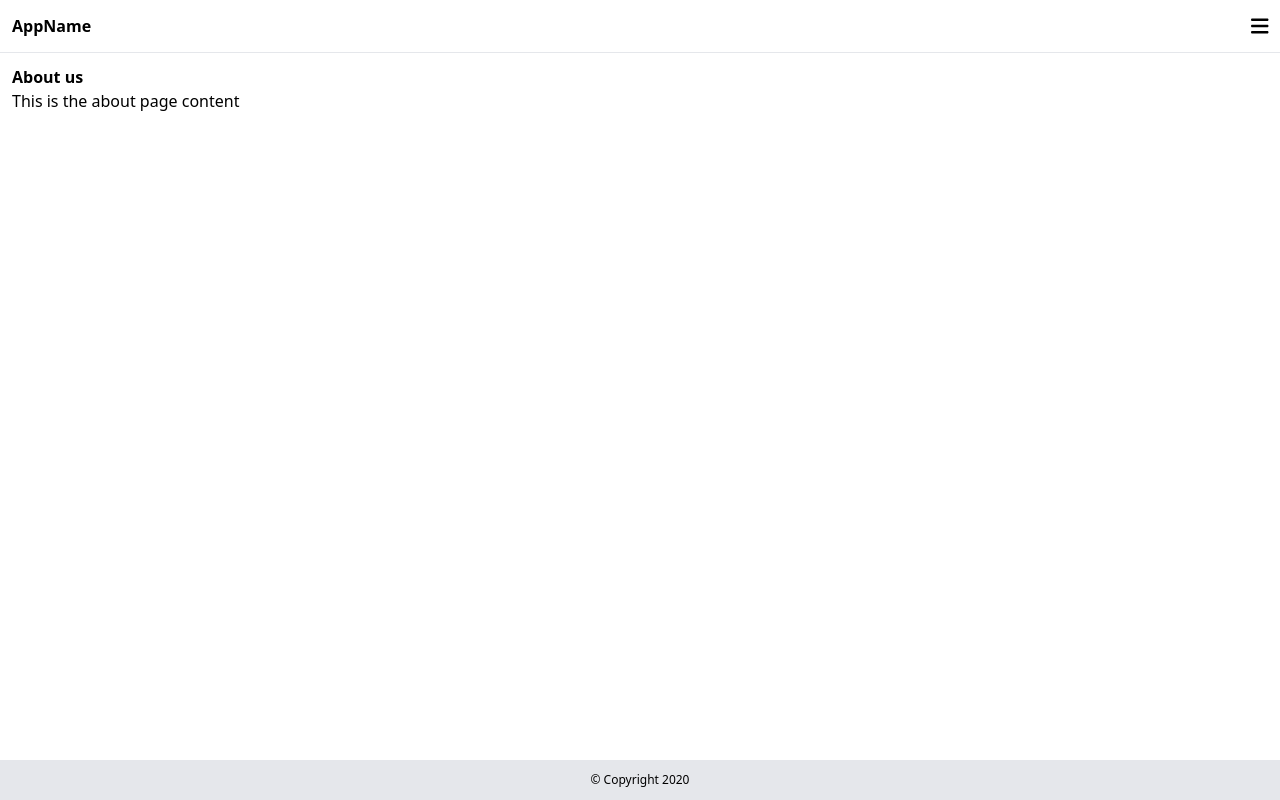
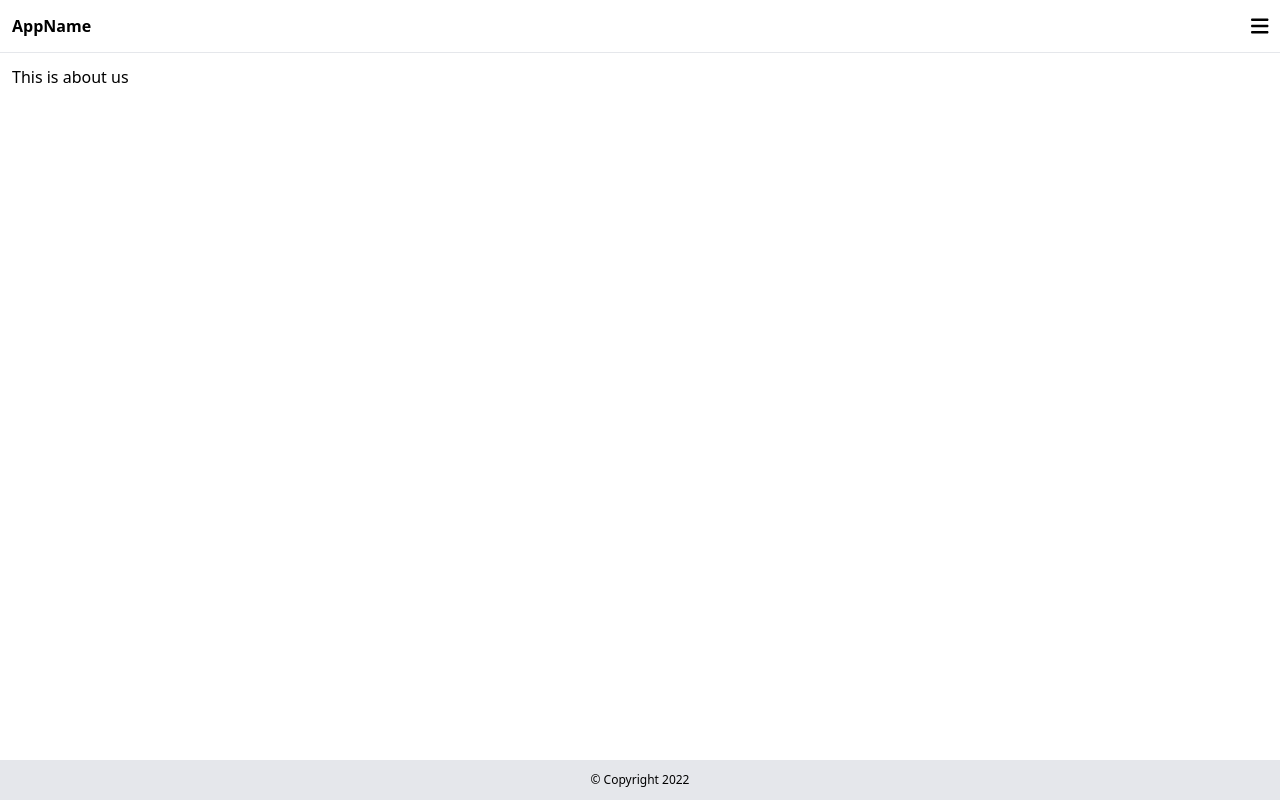
Before and after one commit to HaokingS/mini-project-front-end-developer-intern, a React (Create React App) app: page /about in a window 1280 px wide. Built offline with nearby package versions, Linux system fonts and the light colour scheme.

Commit message:
Fix Footer

```diff
--- a/src/App.js
+++ b/src/App.js
@@ -36,7 +36,7 @@ function App() {
         </Routes>
         </div>
 
-      <Footer />
+      <Footer className="relative" />
       </Router>
 
     </div>
--- a/src/Components/Footer.js
+++ b/src/Components/Footer.js
@@ -2,8 +2,8 @@ import React from "react";
 
 function Footer(){
     return(
-        <header className = "bg-gray-200 text-center text-xs p-3 absolute bottom-0 w-full">
-            &copy; Copyright 2020
+        <header className = "bg-gray-200 text-center text-xs p-3 fixed bottom-0 w-full">
+            &copy; Copyright 2022
         </header>
     )
 }
--- a/src/Views/About.js
+++ b/src/Views/About.js
@@ -3,8 +3,7 @@ import React from "react";
 function About(){
     return(
         <div>
-            <h1 className='font-bold text-2x1'>About us</h1>
-            <p>This is the about page content</p>
+            <p>This is about us</p>
         </div>
     )
 }
```
